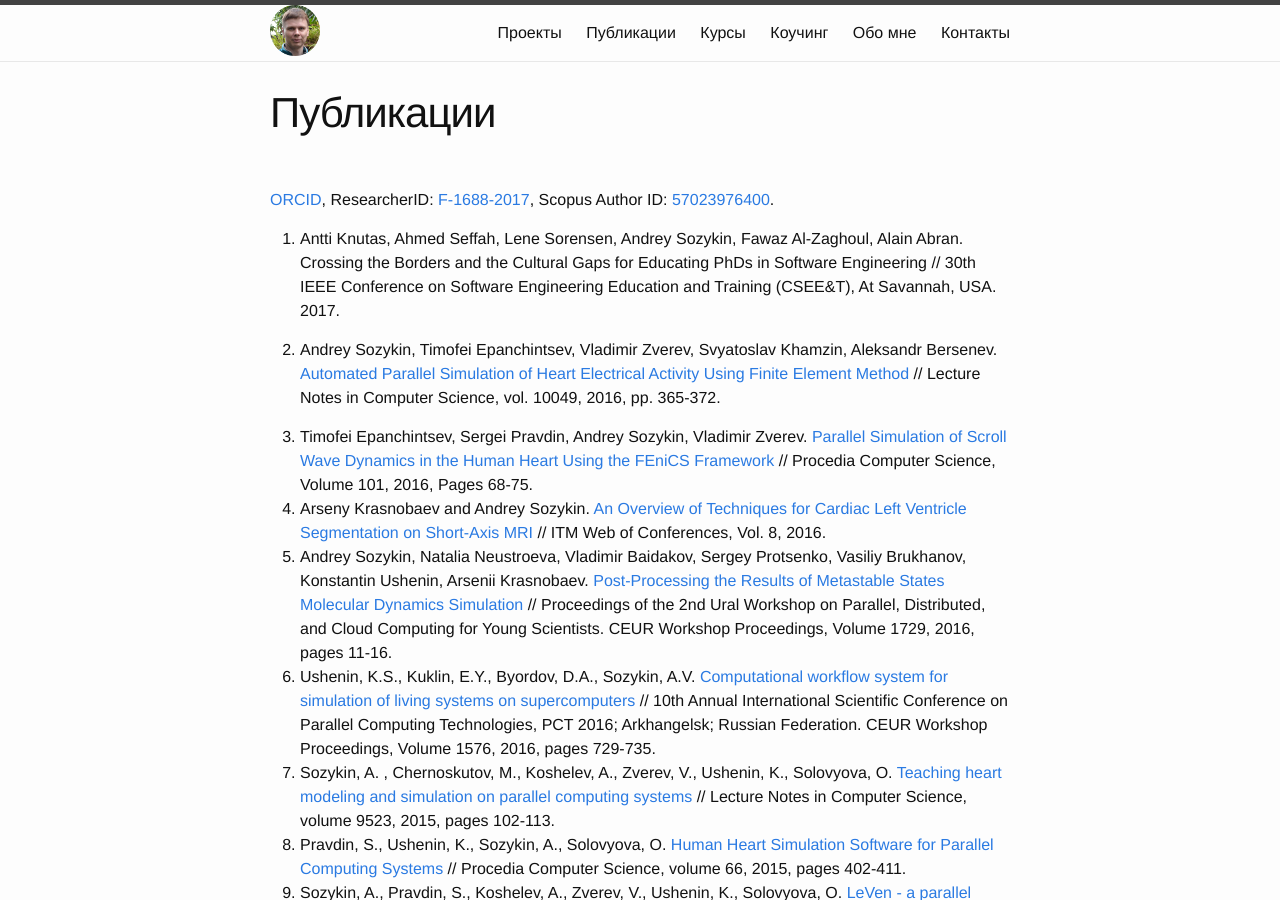
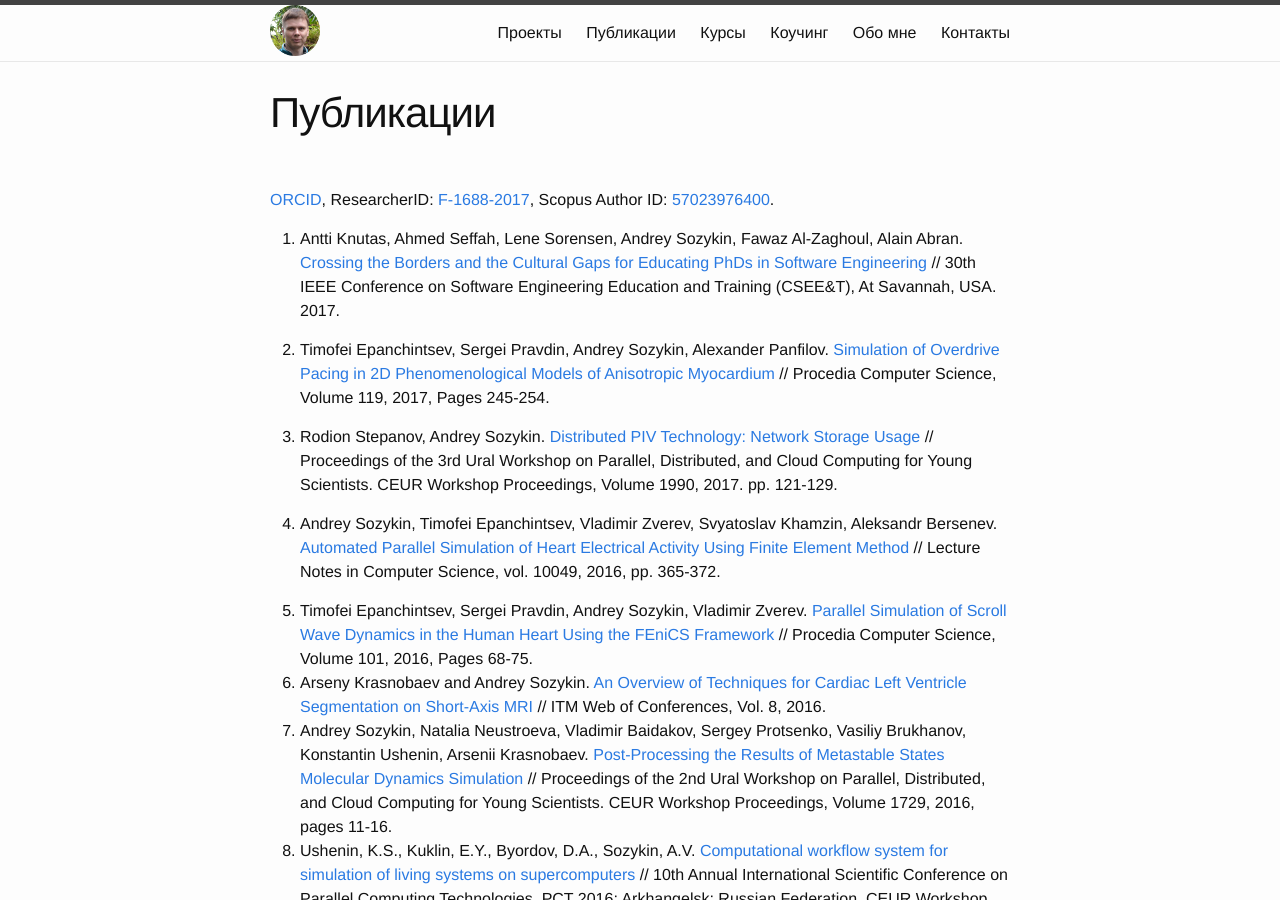
Before and after one commit to sozykin/asozykin.ru, a Jekyll site: the page built from _pages/publications.md, in a window 1280 px wide and 900 px high. Built offline with Jekyll 4.4.1, drawn with Linux system fonts in a browser that asks for light colours; comment, search, counter and statistics services are not loaded.

Commit message:
Updated publications

```diff
--- a/_pages/publications.md
+++ b/_pages/publications.md
@@ -5,7 +5,11 @@ permalink: /publications/
 ---
 [ORCID](http://orcid.org/0000-0002-5018-9433), ResearcherID: [F-1688-2017](http://www.researcherid.com/rid/F-1688-2017), Scopus Author ID: [57023976400](http://www.scopus.com/inward/authorDetails.url?authorID=57023976400&partnerID=MN8TOARS).
 
-1. Antti Knutas, Ahmed Seffah, Lene Sorensen, Andrey Sozykin, Fawaz Al-Zaghoul, Alain Abran. Crossing the Borders and the Cultural Gaps for Educating PhDs in Software Engineering // 30th IEEE Conference on Software Engineering Education and Training (CSEE&T), At Savannah, USA. 2017.
+1. Antti Knutas, Ahmed Seffah, Lene Sorensen, Andrey Sozykin, Fawaz Al-Zaghoul, Alain Abran. [Crossing the Borders and the Cultural Gaps for Educating PhDs in Software Engineering](http://ieeexplore.ieee.org/document/8166713/) // 30th IEEE Conference on Software Engineering Education and Training (CSEE&T), At Savannah, USA. 2017.
+
+1. Timofei Epanchintsev, Sergei Pravdin, Andrey Sozykin, Alexander Panfilov. [Simulation of Overdrive Pacing in 2D Phenomenological Models of Anisotropic Myocardium](https://www.sciencedirect.com/science/article/pii/S187705091732392X) // Procedia Computer Science, Volume 119, 2017, Pages 245-254.
+
+1. Rodion Stepanov, Andrey Sozykin. [Distributed PIV Technology: Network Storage Usage](http://ceur-ws.org/Vol-1990/paper-14.pdf) // Proceedings of the 3rd Ural Workshop on Parallel, Distributed, and Cloud Computing for Young Scientists. CEUR Workshop Proceedings, Volume 1990, 2017. pp. 121-129.
 
 1. Andrey Sozykin, Timofei Epanchintsev, Vladimir Zverev, Svyatoslav Khamzin, Aleksandr Bersenev. [Automated Parallel Simulation of Heart Electrical Activity Using Finite Element Method](http://dx.doi.org/10.1007/978-3-319-49956-7_29) // Lecture Notes in Computer Science, vol. 10049, 2016, pp. 365-372.
 
```
